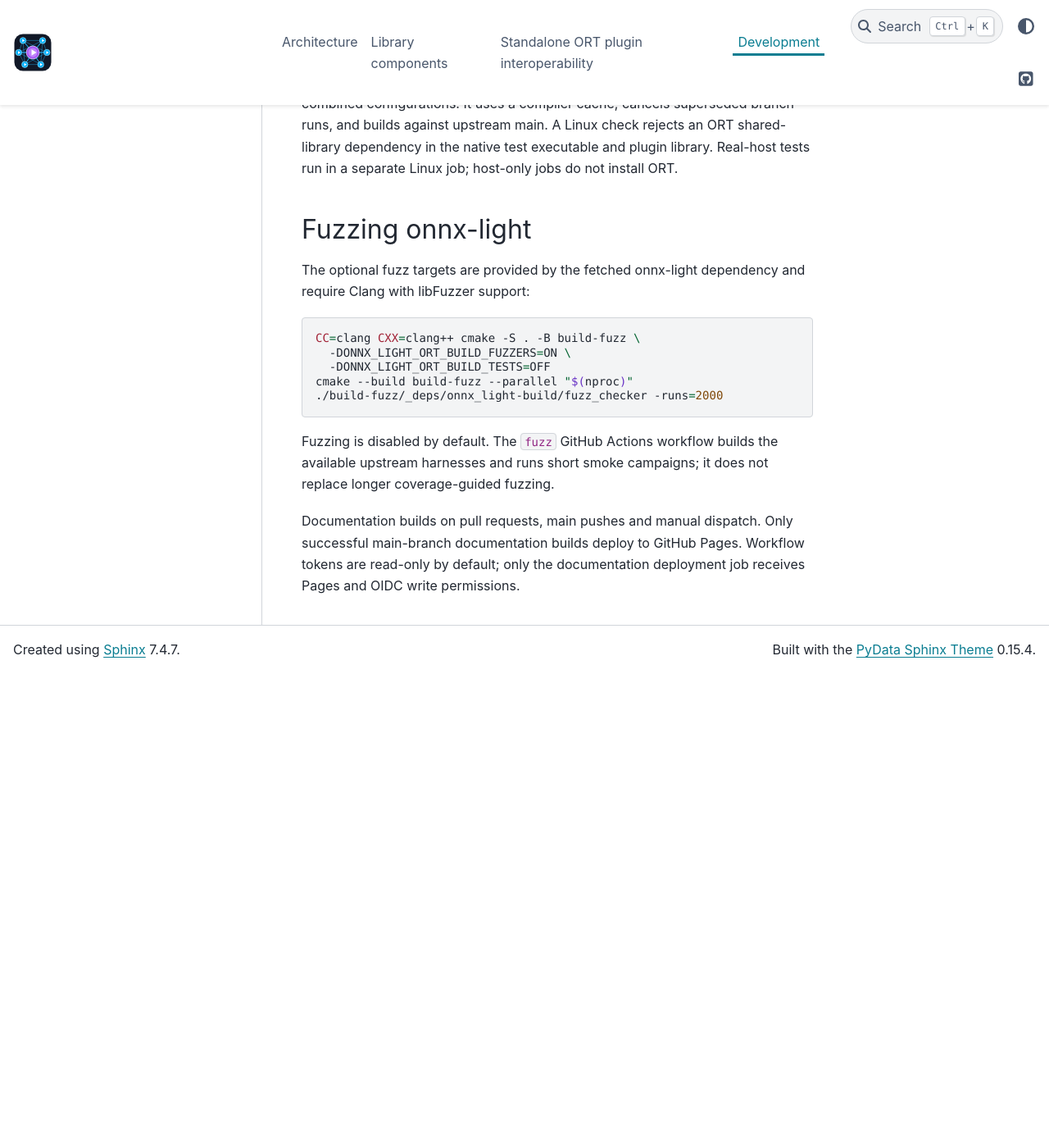
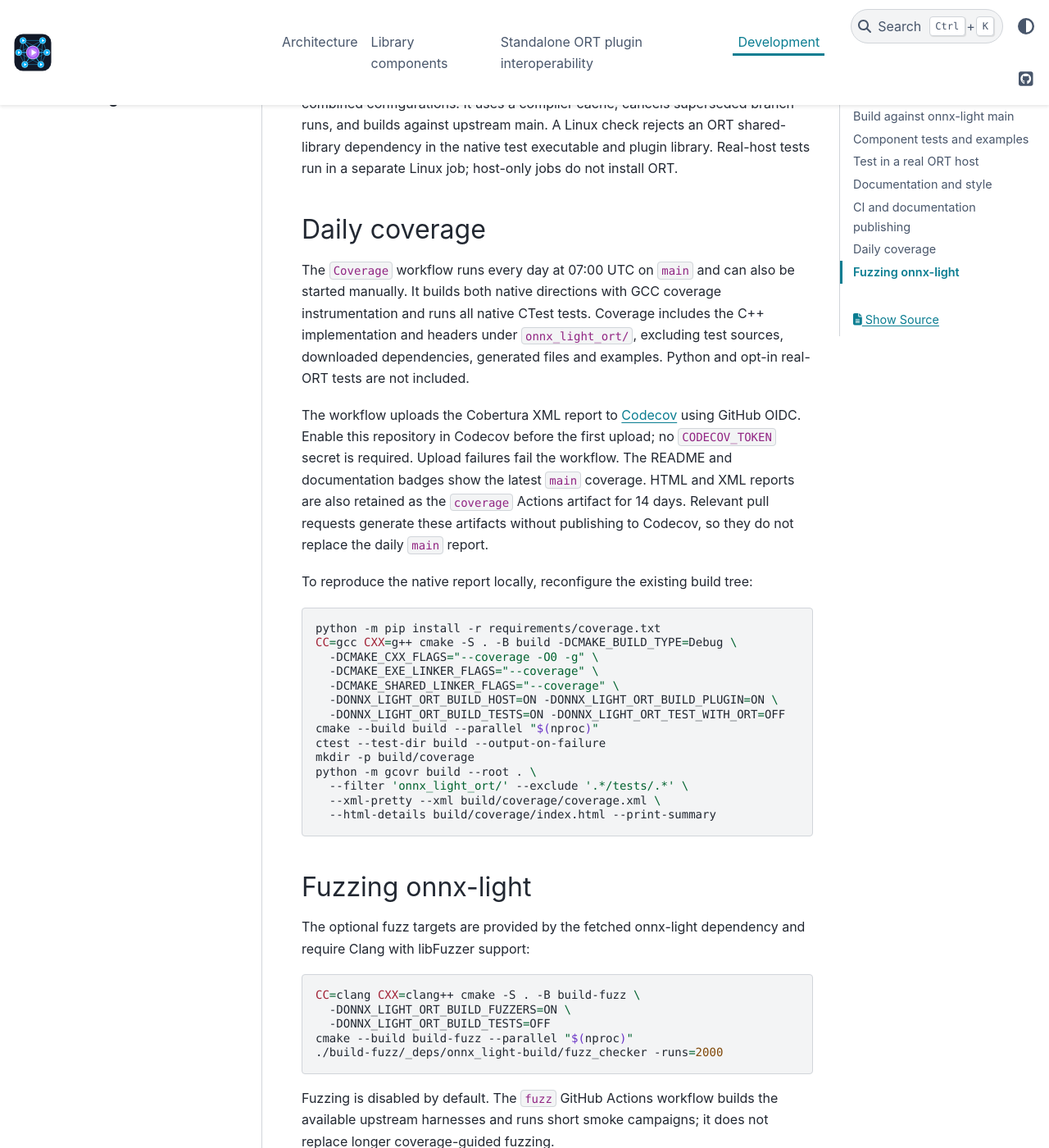
Before and after one commit to xadupre/onnx-light-ort, a Sphinx documentation site: the page built from docs/development.rst, in a window 1280 px wide and 1400 px high, scrolled down 3024 px. Shown: the whole window at 82% size. Built offline with Sphinx 7.4.7 and the PyData theme 0.15.4, drawn with Linux system fonts in a browser that asks for light colours; before the commit the page ends 3846 px from its top, so only the background shows below that; some of the changed text lies outside the part shown.

Commit message:
Add daily native coverage reports and Codecov badges (#13)
Collect GCC/gcovr coverage daily at 07:00 UTC, archive HTML and Cobertura reports, and publish main-branch coverage to Codecov with OIDC. Validate coverage generation on relevant PRs without uploading their reports to Codecov.

Co-authored-by: Copilot <223556219+Copilot@users.noreply.github.com>

```diff
--- a/README.rst
+++ b/README.rst
@@ -9,6 +9,10 @@ onnx-light-ort
 .. image:: https://github.com/xadupre/onnx-light-ort/actions/workflows/docs.yml/badge.svg?branch=main
    :target: https://github.com/xadupre/onnx-light-ort/actions/workflows/docs.yml
    :alt: Documentation build status
+
+.. image:: https://codecov.io/gh/xadupre/onnx-light-ort/branch/main/graph/badge.svg
+   :target: https://codecov.io/gh/xadupre/onnx-light-ort
+   :alt: Native C++ code coverage
 
 Bidirectional interoperability between onnx-light and ONNX Runtime custom
 operators and execution providers.
--- a/docs/development.rst
+++ b/docs/development.rst
@@ -136,6 +136,44 @@ branch runs, and builds against upstream main. A Linux check rejects an ORT
 shared-library dependency in the native test executable and plugin library.
 Real-host tests run in a separate Linux job; host-only jobs do not install ORT.
 
+Daily coverage
+---------------
+
+The ``Coverage`` workflow runs every day at 07:00 UTC on ``main`` and can
+also be started manually. It builds both native directions with GCC coverage
+instrumentation and runs all native CTest tests. Coverage includes the C++
+implementation and headers under ``onnx_light_ort/``, excluding test sources,
+downloaded dependencies, generated files and examples. Python and opt-in
+real-ORT tests are not included.
+
+The workflow uploads the Cobertura XML report to
+`Codecov <https://codecov.io/gh/xadupre/onnx-light-ort>`_ using GitHub OIDC.
+Enable this repository in Codecov before the first upload; no
+``CODECOV_TOKEN`` secret is required. Upload failures fail the workflow.
+The README and documentation badges show the latest ``main`` coverage.
+HTML and XML reports are also retained as the ``coverage`` Actions artifact
+for 14 days. Relevant pull requests generate these artifacts without
+publishing to Codecov, so they do not replace the daily ``main`` report.
+
+To reproduce the native report locally, reconfigure the existing build tree:
+
+.. code-block:: bash
+
+   python -m pip install -r requirements/coverage.txt
+   CC=gcc CXX=g++ cmake -S . -B build -DCMAKE_BUILD_TYPE=Debug \
+     -DCMAKE_CXX_FLAGS="--coverage -O0 -g" \
+     -DCMAKE_EXE_LINKER_FLAGS="--coverage" \
+     -DCMAKE_SHARED_LINKER_FLAGS="--coverage" \
+     -DONNX_LIGHT_ORT_BUILD_HOST=ON -DONNX_LIGHT_ORT_BUILD_PLUGIN=ON \
+     -DONNX_LIGHT_ORT_BUILD_TESTS=ON -DONNX_LIGHT_ORT_TEST_WITH_ORT=OFF
+   cmake --build build --parallel "$(nproc)"
+   ctest --test-dir build --output-on-failure
+   mkdir -p build/coverage
+   python -m gcovr build --root . \
+     --filter 'onnx_light_ort/' --exclude '.*/tests/.*' \
+     --xml-pretty --xml build/coverage/coverage.xml \
+     --html-details build/coverage/index.html --print-summary
+
 Fuzzing onnx-light
 ------------------
 
@@ -156,5 +194,6 @@ replace longer coverage-guided fuzzing.
 
 Documentation builds on pull requests, main pushes and manual dispatch.
 Only successful main-branch documentation builds deploy to GitHub Pages.
-Workflow tokens are read-only by default; only the documentation deployment
-job receives Pages and OIDC write permissions.
+Workflow tokens are read-only by default. Pages write permission is restricted
+to documentation deployment; OIDC write permission is granted to documentation
+deployment and the coverage job for Codecov authentication.
--- a/docs/index.rst
+++ b/docs/index.rst
@@ -4,6 +4,10 @@ onnx-light-ort
 .. image:: https://github.com/xadupre/onnx-light-ort/actions/workflows/docs.yml/badge.svg?branch=main
    :target: https://github.com/xadupre/onnx-light-ort/actions/workflows/docs.yml
    :alt: Documentation build status
+
+.. image:: https://codecov.io/gh/xadupre/onnx-light-ort/branch/main/graph/badge.svg
+   :target: https://codecov.io/gh/xadupre/onnx-light-ort
+   :alt: Native C++ code coverage
 
 Interoperability between onnx-light and ONNX Runtime custom operators and
 execution providers, in both directions.
```
Also changed, not shown: 2 other files.
